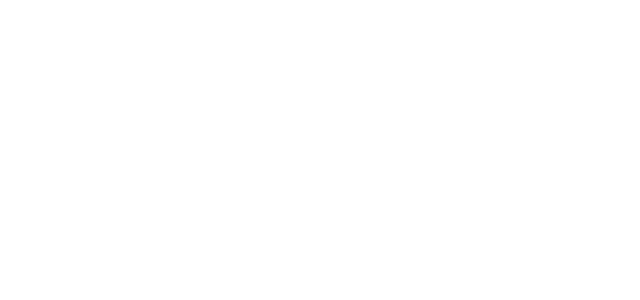
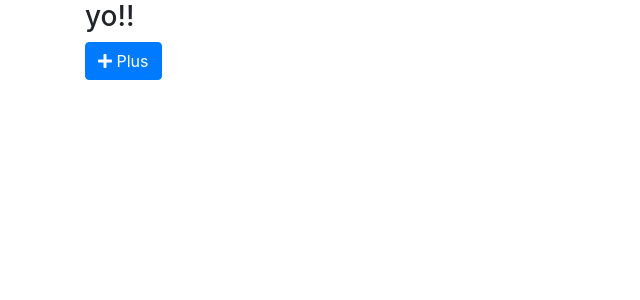
Before and after one commit to xorik/applier, a Vue app: page / in a window 1280 px wide. Shown: the top 300 px of the page, without its empty margins (0-640 px from the left). Built offline with nearby package versions, Linux system fonts and the light colour scheme.

Commit message:
Pug, bootstrap, fontawesome

```diff
--- a/package.json
+++ b/package.json
@@ -8,6 +8,11 @@
     "lint": "vue-cli-service lint"
   },
   "dependencies": {
+    "@fortawesome/fontawesome-svg-core": "^1.2.19",
+    "@fortawesome/free-regular-svg-icons": "^5.9.0",
+    "@fortawesome/free-solid-svg-icons": "^5.9.0",
+    "@fortawesome/vue-fontawesome": "^0.1.6",
+    "bootstrap": "^4.3.1",
     "core-js": "^2.6.5",
     "register-service-worker": "^1.6.2",
     "vue": "^2.6.10",
@@ -25,6 +30,7 @@
     "tslint-consistent-codestyle": "^1.15.1",
     "tslint-origin-ordered-imports-rule": "^1.2.2",
     "typescript": "^3.4.3",
+    "vue-cli-plugin-pug": "^1.0.7",
     "vue-template-compiler": "^2.6.10"
   },
   "postcss": {
--- a/src/App.vue
+++ b/src/App.vue
@@ -1,5 +1,10 @@
-<template>
-  <div id="app"></div>
+<template lang="pug">
+  .container
+    h3 yo!!
+    button.btn.btn-primary
+      fa(icon="plus")
+      |
+      | Plus
 </template>
 
 <script lang="ts">
@@ -8,3 +13,7 @@
 @Component({})
 export default class App extends Vue {}
 </script>
+
+<style lang="scss">
+@import '~bootstrap/scss/bootstrap';
+</style>
--- /dev/null
+++ b/src/icons.ts
@@ -0,0 +1,4 @@
+import { library } from '@fortawesome/fontawesome-svg-core'
+import { faPlus } from '@fortawesome/free-solid-svg-icons'
+
+library.add(faPlus)
--- a/src/main.ts
+++ b/src/main.ts
@@ -1,9 +1,13 @@
 import Vue, { CreateElement, VNode } from 'vue'
+import { FontAwesomeIcon } from '@fortawesome/vue-fontawesome'
 import App from './App.vue'
+import './icons'
 import './registerServiceWorker'
 
 Vue.config.productionTip = false
 
+Vue.component('fa', FontAwesomeIcon)
+
 new Vue({
   render: (h: CreateElement): VNode => h(App),
 }).$mount('#app')
```
Also changed, not shown: 1 other file (tests, documents, lock files or other folders).
